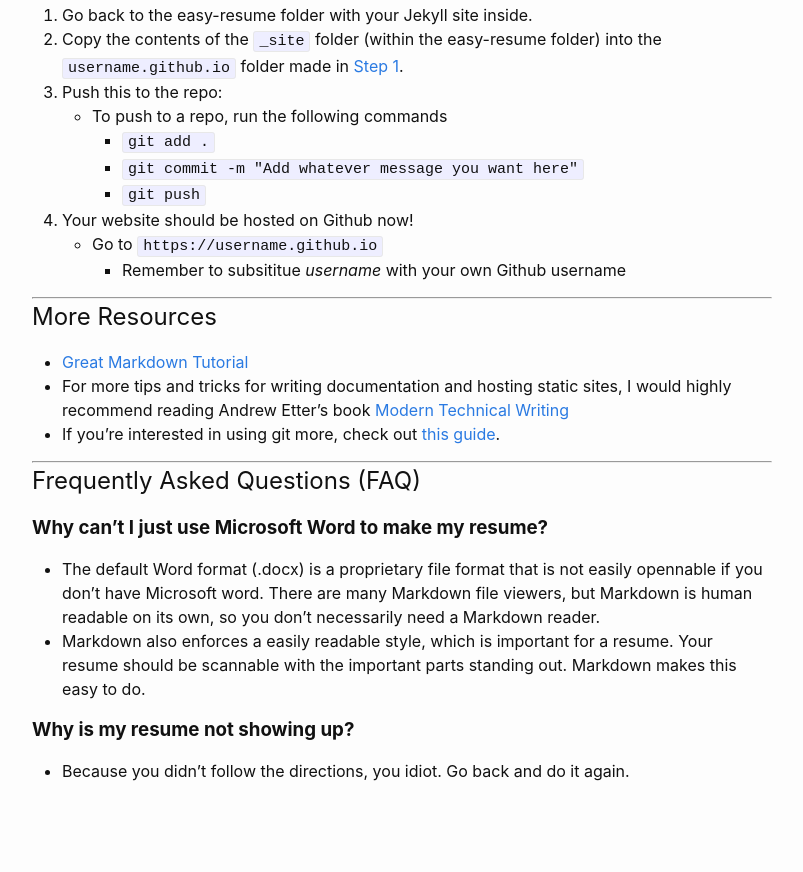
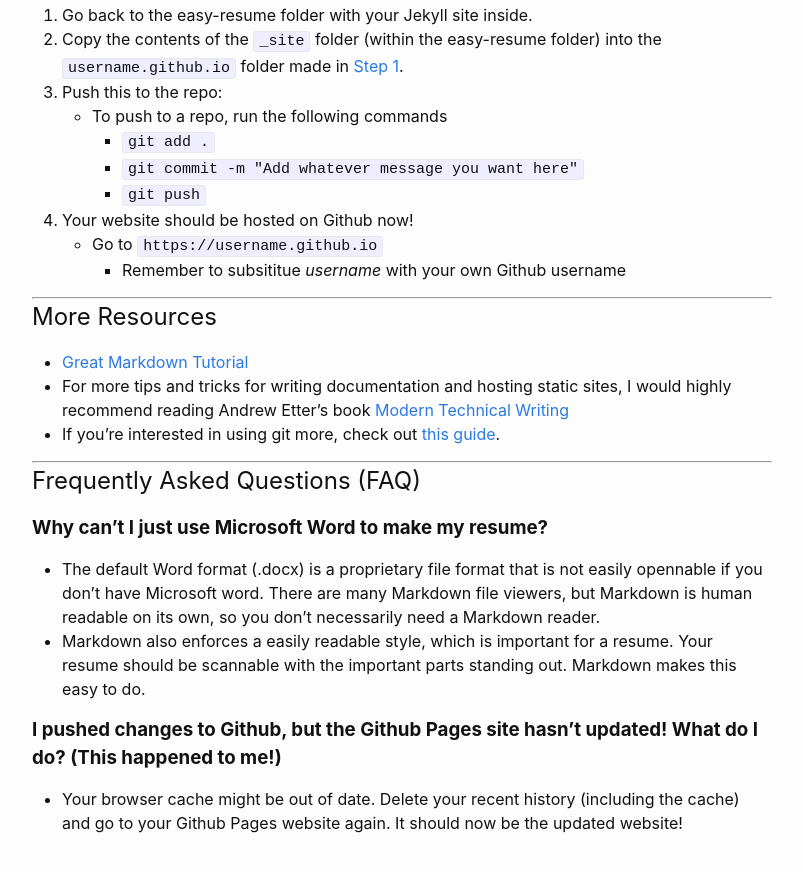
Before and after one commit to alyson-betz/alyson-betz.github.io, a plain HTML site: page readme/index.html in a window 1280 px wide. Shown: the part 2930-3802 px from the top of the page, without its empty margins (238-1041 px from the left). Before the commit the page ends 3758 px from the top, so only its background shows below. Drawn offline with Linux system fonts and the light colour scheme.

Commit message:
changes to readme

```diff
--- a/feed.xml
+++ b/feed.xml
@@ -1,4 +1,4 @@
-<?xml version="1.0" encoding="utf-8"?><feed xmlns="http://www.w3.org/2005/Atom" ><generator uri="https://jekyllrb.com/" version="4.3.0">Jekyll</generator><link href="http://localhost:4000/feed.xml" rel="self" type="application/atom+xml" /><link href="http://localhost:4000/" rel="alternate" type="text/html" /><updated>2022-11-01T15:31:12-05:00</updated><id>http://localhost:4000/feed.xml</id><title type="html">Tech Comm A2</title><subtitle>How to host a resume on Github Pages</subtitle><entry><title type="html">Welcome to Jekyll!</title><link href="http://localhost:4000/jekyll/update/2022/10/24/welcome-to-jekyll.html" rel="alternate" type="text/html" title="Welcome to Jekyll!" /><published>2022-10-24T15:02:03-05:00</published><updated>2022-10-24T15:02:03-05:00</updated><id>http://localhost:4000/jekyll/update/2022/10/24/welcome-to-jekyll</id><content type="html" xml:base="http://localhost:4000/jekyll/update/2022/10/24/welcome-to-jekyll.html"><![CDATA[<p>You’ll find this post in your <code class="language-plaintext highlighter-rouge">_posts</code> directory. Go ahead and edit it and re-build the site to see your changes. You can rebuild the site in many different ways, but the most common way is to run <code class="language-plaintext highlighter-rouge">jekyll serve</code>, which launches a web server and auto-regenerates your site when a file is updated.</p>
+<?xml version="1.0" encoding="utf-8"?><feed xmlns="http://www.w3.org/2005/Atom" ><generator uri="https://jekyllrb.com/" version="4.3.0">Jekyll</generator><link href="http://localhost:4000/feed.xml" rel="self" type="application/atom+xml" /><link href="http://localhost:4000/" rel="alternate" type="text/html" /><updated>2022-11-01T15:41:36-05:00</updated><id>http://localhost:4000/feed.xml</id><title type="html">Tech Comm A2</title><subtitle>How to host a resume on Github Pages</subtitle><entry><title type="html">Welcome to Jekyll!</title><link href="http://localhost:4000/jekyll/update/2022/10/24/welcome-to-jekyll.html" rel="alternate" type="text/html" title="Welcome to Jekyll!" /><published>2022-10-24T15:02:03-05:00</published><updated>2022-10-24T15:02:03-05:00</updated><id>http://localhost:4000/jekyll/update/2022/10/24/welcome-to-jekyll</id><content type="html" xml:base="http://localhost:4000/jekyll/update/2022/10/24/welcome-to-jekyll.html"><![CDATA[<p>You’ll find this post in your <code class="language-plaintext highlighter-rouge">_posts</code> directory. Go ahead and edit it and re-build the site to see your changes. You can rebuild the site in many different ways, but the most common way is to run <code class="language-plaintext highlighter-rouge">jekyll serve</code>, which launches a web server and auto-regenerates your site when a file is updated.</p>
 
 <p>Jekyll requires blog post files to be named according to the following format:</p>
 
--- a/readme/index.html
+++ b/readme/index.html
@@ -220,9 +220,9 @@ permalink: /resume/
   <li>Markdown also enforces a easily readable style, which is important for a resume. Your resume should be scannable with the important parts standing out. Markdown makes this easy to do.</li>
 </ul>
 
-<h3 id="why-is-my-resume-not-showing-up"><strong>Why is my resume not showing up?</strong></h3>
+<h3 id="i-pushed-changes-to-github-but-the-github-pages-site-hasnt-updated-what-do-i-do-this-happened-to-me"><strong>I pushed changes to Github, but the Github Pages site hasn’t updated! What do I do? (This happened to me!)</strong></h3>
 <ul>
-  <li>Because you didn’t follow the directions, you idiot. Go back and do it again.</li>
+  <li>Your browser cache might be out of date. Delete your recent history (including the cache) and go to your Github Pages website again. It should now be the updated website!</li>
 </ul>
 
 
```
